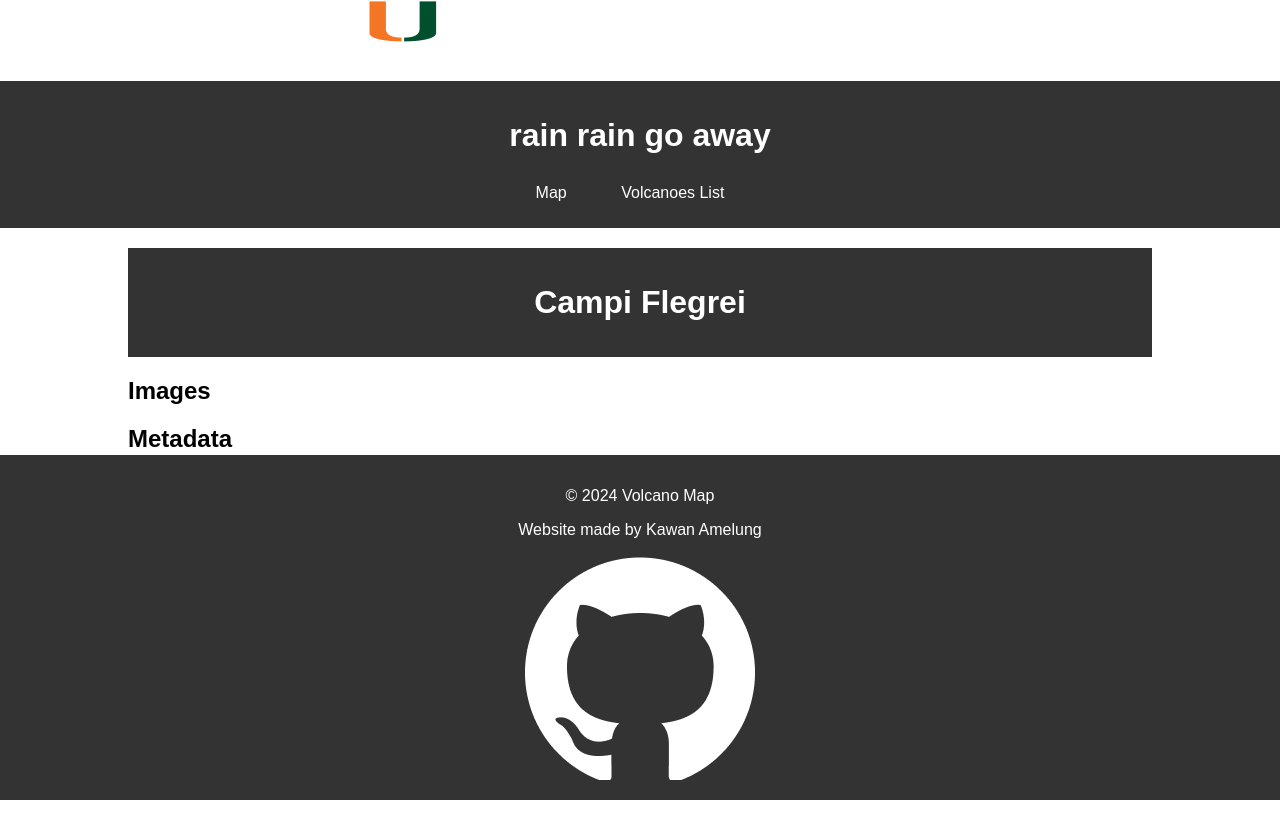
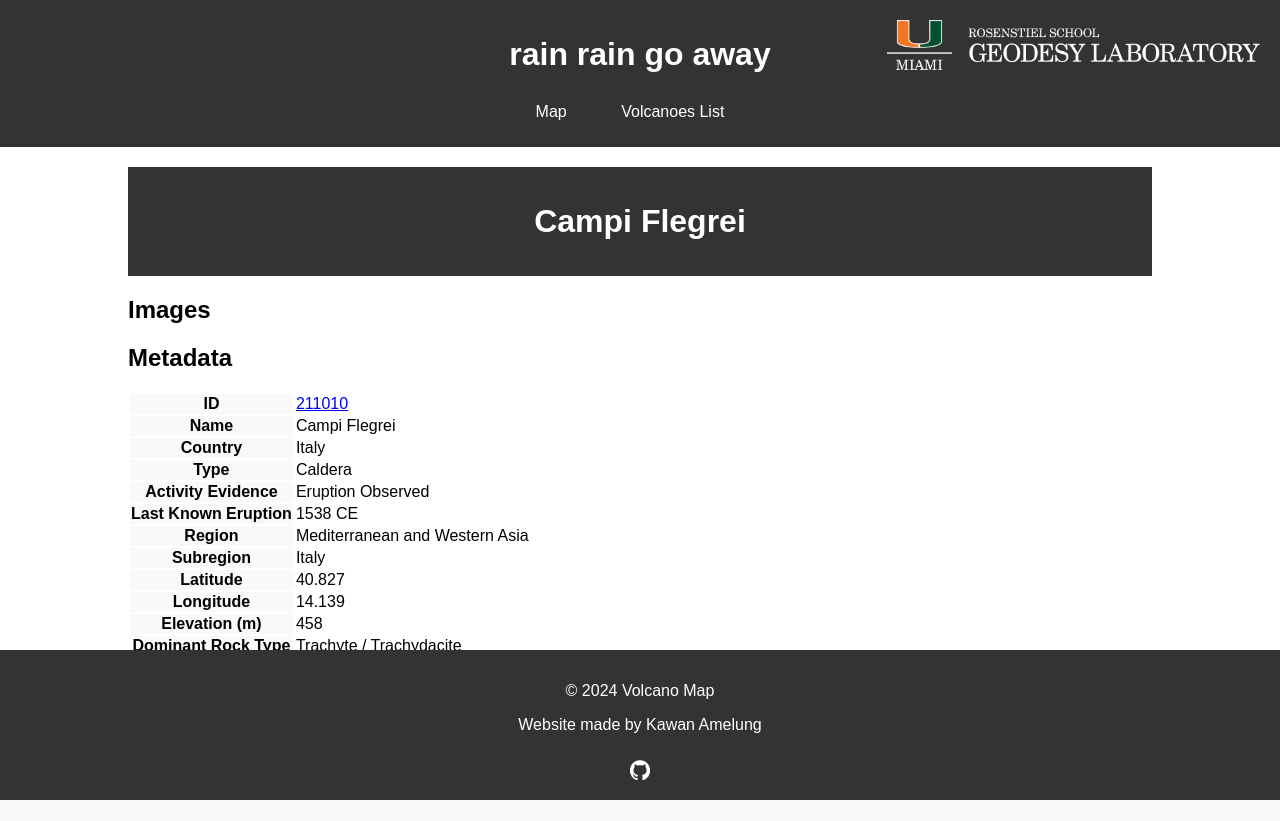
Before and after one commit to geodesymiami/Precip_web, a Flask app: page /volcano/211010 in a window 1280 px wide. After the commit the page ends 800 px from the top, so only its background shows below. Run offline with Flask 3, Linux system fonts and the light colour scheme; data that the repository does not hold is empty; some libraries are stand-ins or nearby versions.

Commit message:
new css files

```diff
--- /dev/null
+++ b/static/css/button.css
@@ -0,0 +1,44 @@
+/* Button styles */
+.btn-custom {
+    display: inline-block;
+    font-weight: 400;
+    color: #fff;
+    text-align: center;
+    vertical-align: middle;
+    user-select: none;
+    background-color: #007bff;
+    border: 1px solid transparent;
+    padding: 0.375rem 0.75rem;
+    font-size: 1rem;
+    line-height: 1.5;
+    border-radius: 0.25rem;
+    transition: color 0.15s ease-in-out, background-color 0.15s ease-in-out, border-color 0.15s ease-in-out, box-shadow 0.15s ease-in-out;
+    text-decoration: none;
+}
+
+.btn-custom:hover {
+    background-color: #0056b3;
+    border-color: #004085;
+    text-decoration: none;
+}
+
+.btn-custom:focus, .btn-custom.focus {
+    outline: 0;
+    box-shadow: 0 0 0 0.2rem rgba(38, 143, 255, 0.5);
+}
+
+.btn-custom:active, .btn-custom.active {
+    background-color: #004085;
+    border-color: #003069;
+}
+
+.btn-custom.disabled, .btn-custom:disabled {
+    background-color: #007bff;
+    border-color: #007bff;
+}
+/* Center the button */
+.button-container {
+    display: flex;
+    justify-content: center;
+    margin-top: 20px; /* Space above the container */
+}
--- a/static/css/logos.css
+++ b/static/css/logos.css
@@ -15,6 +15,7 @@
 #map-logo a {
     text-decoration: none; /* Remove underline from the link */
 }
+
 /* GitHub logo size */
 #github-logo img {
     height: 20px; /* Adjust the size as needed */
--- a/static/css/styles.css
+++ b/static/css/styles.css
@@ -38,11 +38,3 @@
     max-width: 100%;
     height: auto;
 }
-
-.leaflet-tile {
-    transition: transform 0.6s ease-in-out, opacity 0.6s ease-in-out;
-    will-change: transform, opacity; /* Hint the browser to optimize transitions */
-}
-#map {
-    height: 600px;
-}
--- /dev/null
+++ b/static/css/table.css
@@ -0,0 +1,12 @@
+/* Table styles */
+.table {
+    margin-top: 20px;
+}
+
+.table th, .table td {
+    vertical-align: middle;
+}
+
+.table th {
+    background-color: #f8f9fa;
+}
--- a/templates/base.html
+++ b/templates/base.html
@@ -4,10 +4,10 @@
     <meta charset="UTF-8">
     <meta name="viewport" content="width=device-width, initial-scale=1.0">
     <title>{% block title %}Volcano Map{% endblock %}</title>
-    <link rel="stylesheet" href="https://unpkg.com/leaflet/dist/leaflet.css">
     <link href='https://api.mapbox.com/mapbox-gl-js/v2.12.0/mapbox-gl.css' rel='stylesheet' />
     <link rel="stylesheet" href="{{ url_for('static', filename='css/styles.css') }}">
     <link rel="stylesheet" href="{{ url_for('static', filename='css/navbar.css') }}">
+    <link rel="stylesheet" href="{{ url_for('static', filename='css/logos.css') }}">
     <!-- Logo element -->
     <div id="map-logo">
         <a href="https://geodesy.earth.miami.edu" target="_blank">
--- a/templates/volcano.html
+++ b/templates/volcano.html
@@ -2,6 +2,8 @@
 {% block content %}
 <head>
     <title>{{ volcano.name }}</title>
+    <link rel="stylesheet" href="{{ url_for('static', filename='css/table.css') }}">
+    <link rel="stylesheet" href="{{ url_for('static', filename='css/button.css') }}">
 </head>
 <body>
     <div class="container">
@@ -22,7 +24,7 @@
 
         <section id="metadata">
             <h2>Metadata</h2>
-        <table class="table table-striped mt-3">
+        <table class="table">
             <tr>
                 <th>ID</th>
                 <td>
@@ -84,7 +86,10 @@
                 <td>{{ volcano.precip }}</td>
             </tr>
         </table>
-        <a href="/" class="btn btn-primary mt-3">Back to Map</a>
+        <div class="button-container">
+            <a href="/" class="btn btn-custom mt-3">Back to Map</a>
+        </div>
+        </section>
     </div>
 </body>
 {% endblock %}
```
Also changed, not shown: static/css/map.css (added, +14 -0 lines), templates/index.html (+7 -1 lines).
